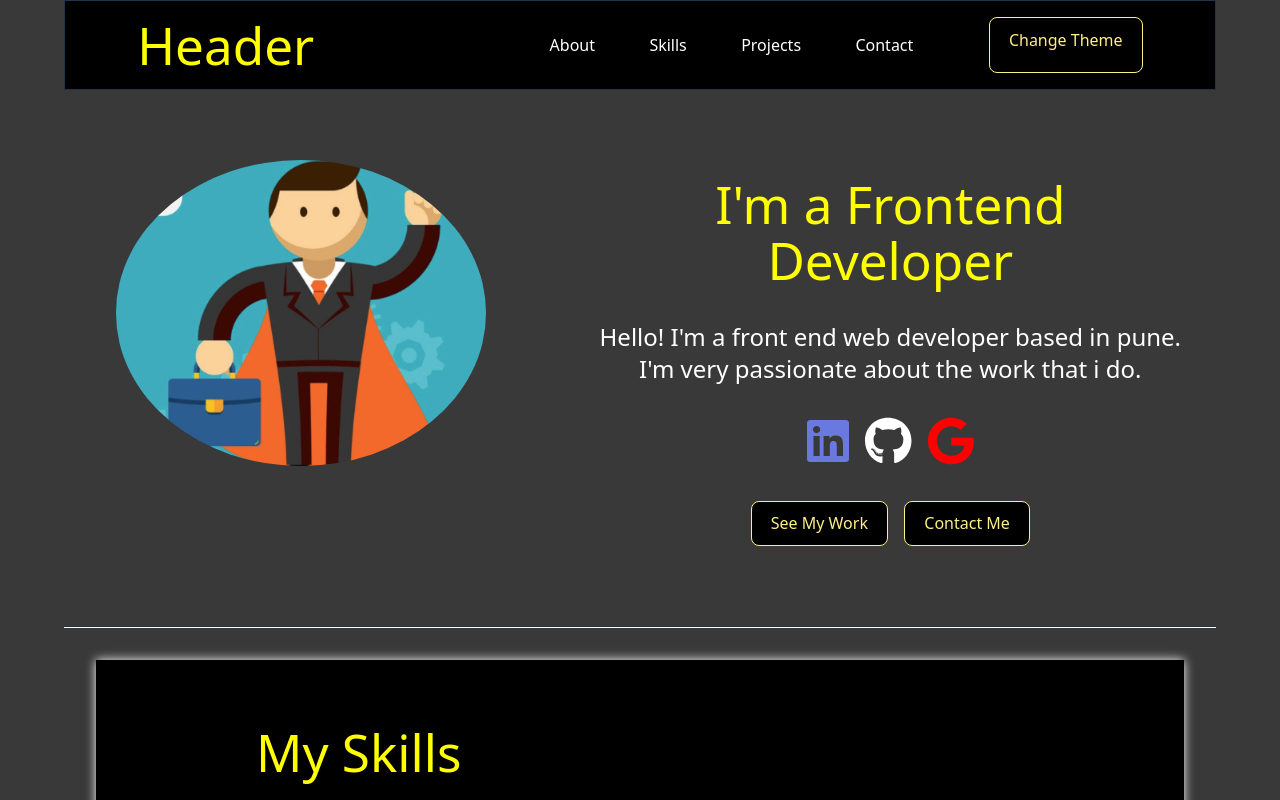
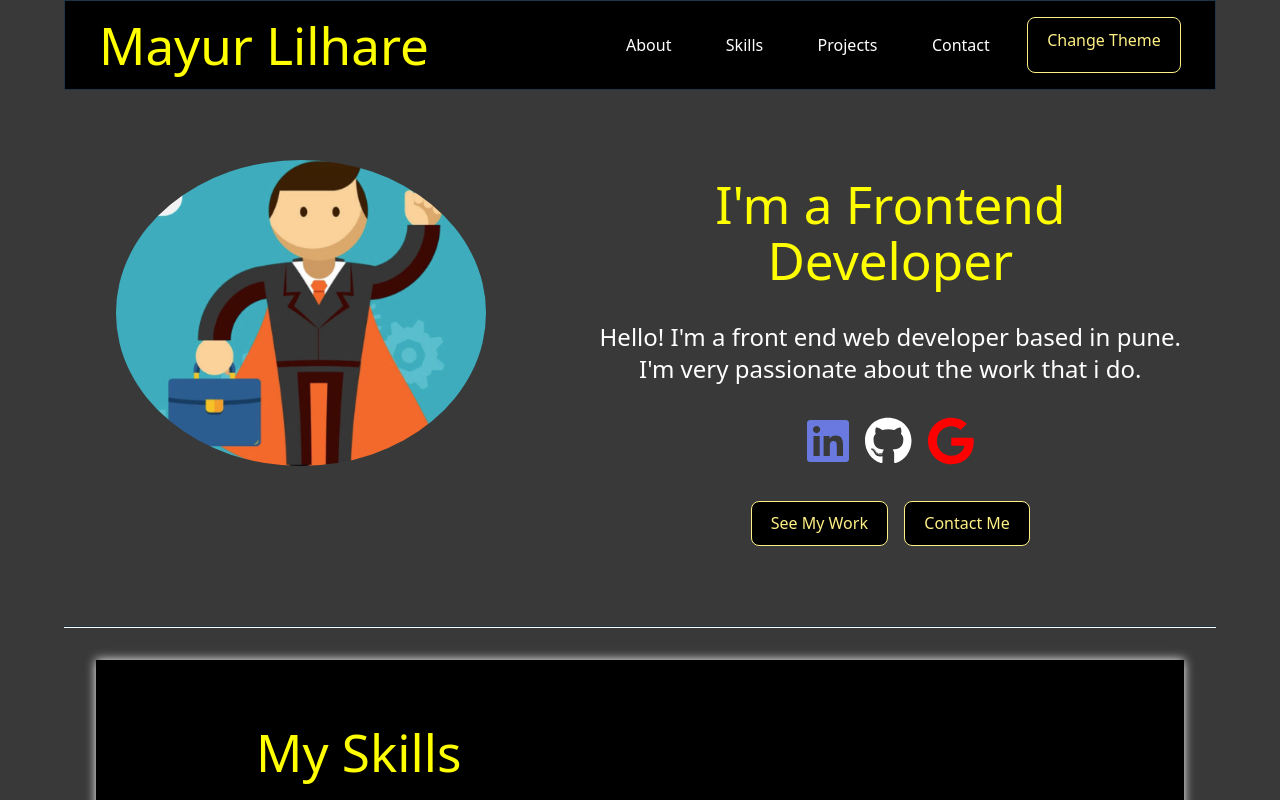
Before and after one commit to usernameXD00/FSD, a React (Vite) app: page / in a window 1280 px wide. Built offline with nearby package versions, Linux system fonts and the light colour scheme.

Commit message:
changes in header

```diff
--- a/src/Components/Header.jsx
+++ b/src/Components/Header.jsx
@@ -28,7 +28,7 @@ function Header({setBgcolor, navigate}) {
 
   return (
     <div className={`w-[90%] fixed left-[50%] translate-x-[-50%] border flex justify-evenly bg-black p-[1rem] `}>
-      <h1 className={`block mr-[10rem] text-white`}>Header</h1>
+      <h1 className={`block mr-[10rem] text-white`}>Mayur Lilhare</h1>
       <div className={` hidden lg:flex gap-4`}>
        { btnArray.map((btn)=>(
           <button
```
